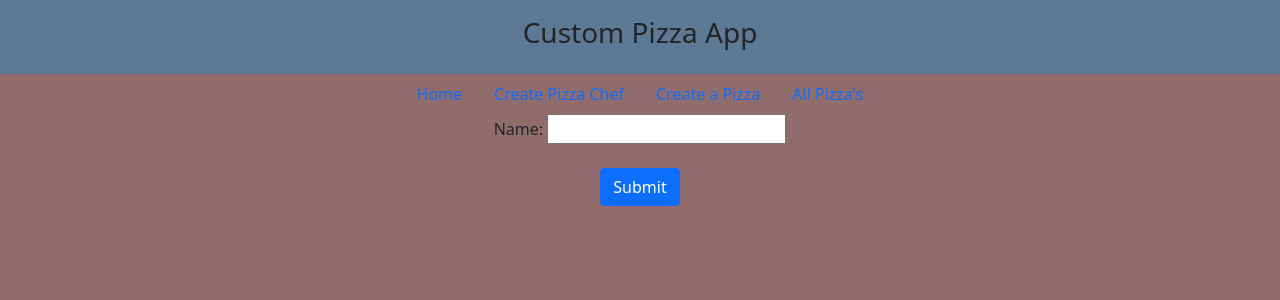
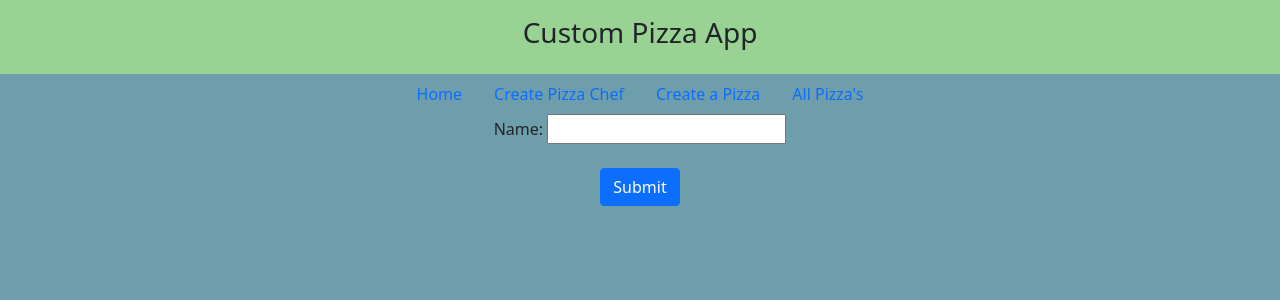
Before and after one commit to erhnaks/Phyton_flask_app_Pipeline, a Flask app: page /createchef in a window 1280 px wide. Shown: the top 300 px of the page. Run offline with Flask 2, Linux system fonts and the light colour scheme.

Commit message:
background updated

```diff
--- a/application/templates/base.html
+++ b/application/templates/base.html
@@ -1,8 +1,8 @@
 <!DOCTYPE html>
 <html>
-    <body style="background-color: rgb(144, 108, 108)">
+    <body style="background-color: rgb(110, 157, 171)">
         <div
-        class="w-auto p-3" style="background-color: rgb(93, 121, 147);">
+        class="w-auto p-3" style="background-color: rgb(152, 211, 147);">
         <center>
             <h3>Custom Pizza App</h3>
         </center>
```
